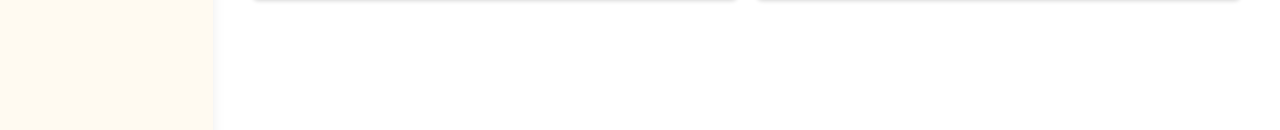
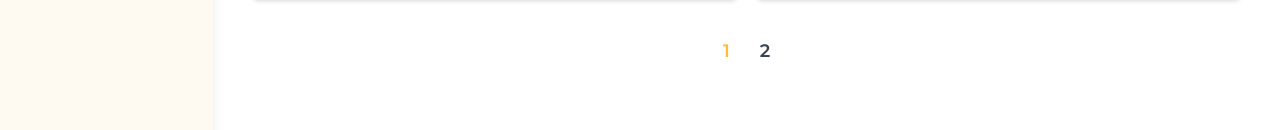
Before and after one commit to haokma/hquiz.com, a Next.js app in the folder CLIENT/: page /de-thi in a window 1280 px wide. Shown: the part 514-644 px from the top of the page. Built offline with nearby package versions, Linux system fonts and the light colour scheme.

Commit message:
add layout pagination topic

```diff
--- a/CLIENT/src/pages/de-thi/index.tsx
+++ b/CLIENT/src/pages/de-thi/index.tsx
@@ -1,12 +1,14 @@
 import { NextPage } from 'next';
+import { useRouter } from 'next/dist/client/router';
 import Link from 'next/link';
-import { useEffect, useState } from 'react';
+import { useState } from 'react';
 import TopicItem from '../../components/topic/TopicItem';
 import data from '../../data/topic.json';
 
 const Topic: NextPage = () => {
   const [isActive, setIsActive] = useState(true);
-
+  const router = useRouter();
+  const page = Number(router.query.page) || 1;
   return (
     <div className="topic">
       <div className={isActive ? 'sidebar active' : 'sidebar'}></div>
@@ -55,6 +57,19 @@ const Topic: NextPage = () => {
               })}
             </div>
           </div>
+          <div className="topic-pagination">
+            <ul className="pagination-list">
+              {[1, 2].map((item) => {
+                return (
+                  <li className={item === page ? 'pagination-item active' : 'pagination-item'}>
+                    <Link href={`/de-thi/?page=${item}`}>
+                      <a>{item}</a>
+                    </Link>
+                  </li>
+                );
+              })}
+            </ul>
+          </div>
         </div>
       </div>
     </div>
--- a/CLIENT/src/styles/pages/topic.scss
+++ b/CLIENT/src/styles/pages/topic.scss
@@ -117,6 +117,31 @@
     border-radius: 5px;
     font-weight: 500;
   }
+  &-pagination{
+    display: flex;
+    justify-content: center;
+    margin-top: 20px;
+  }
+  .pagination{
+    &-list{
+      display: flex;
+    }
+    &-item{
+      margin: 0 15px;
+      font-size: 18px;
+      a{
+        color: $color-text;
+        font-weight: 600;
+      }
+      &.active{
+        a{
+          color: $color-primary;
+        }
+      }
+    }
+  }
+
+
   .modal{
     z-index: 2;
     position: fixed;
```
